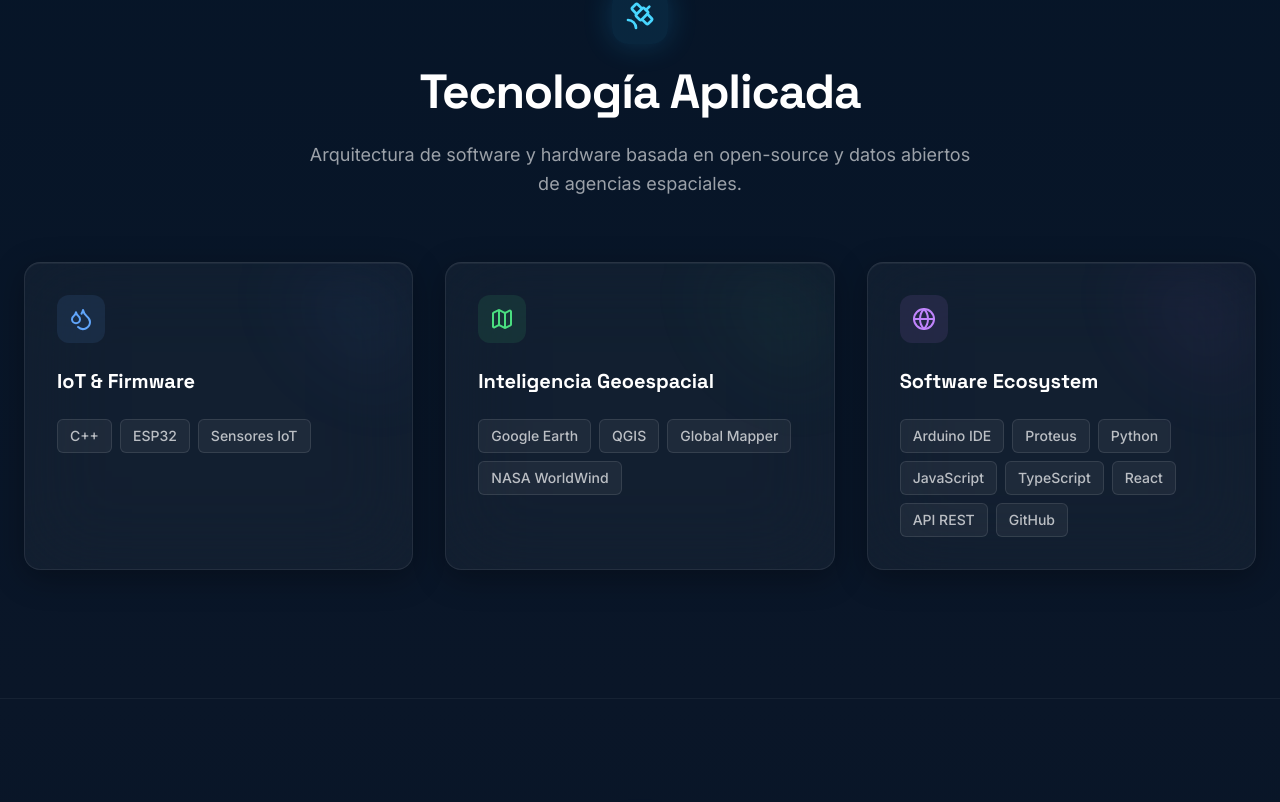
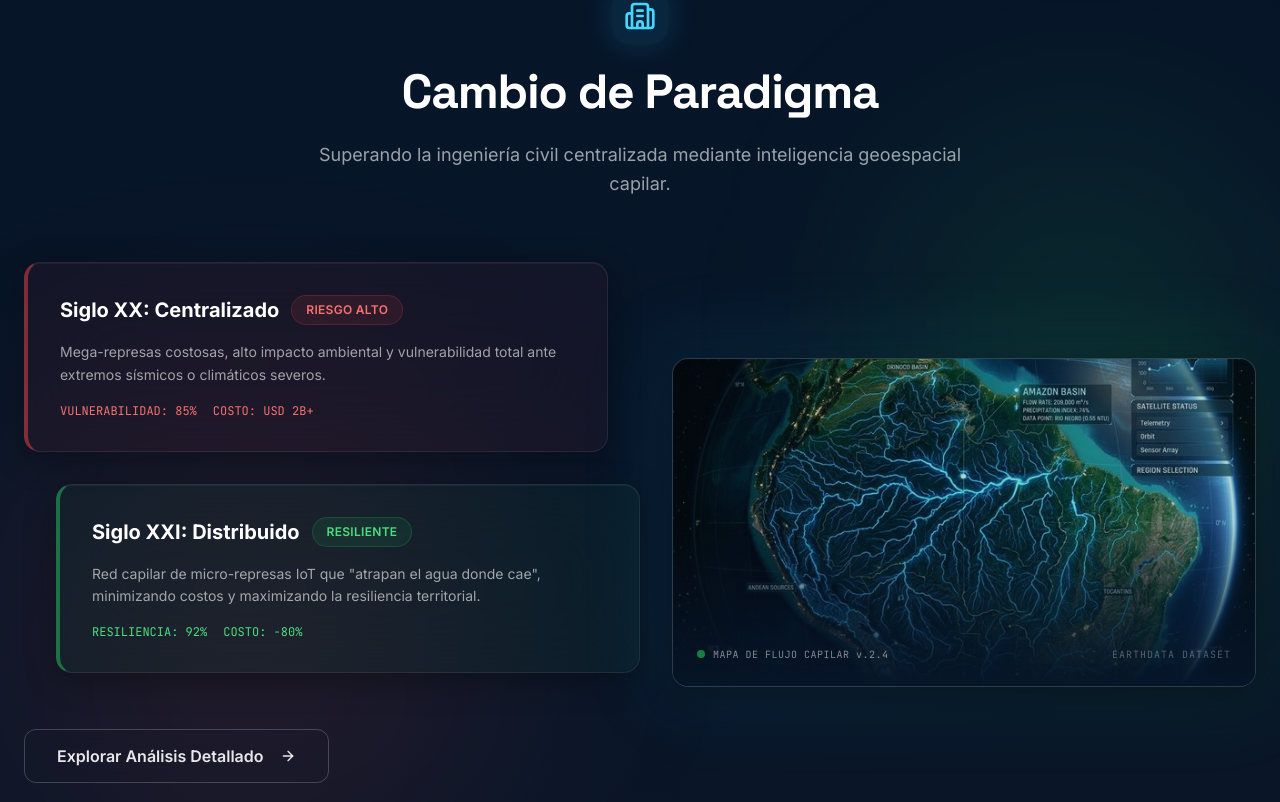
Before and after one commit to ACTECNICAL66/El-Fin-de-los-Ni-os---web, a React (Vite) app in the folder frontend/: page / in a window 1280 px wide. Shown: the part 1658-2460 px from the top of the page. Built offline with nearby package versions, Linux system fonts and the light colour scheme.

Commit message:
feat: add paradigms section to home and fix navigation

```diff
--- a/frontend/src/pages/Home.tsx
+++ b/frontend/src/pages/Home.tsx
@@ -6,9 +6,9 @@ import { useScrollAnimation, useCountUp } from '../hooks/useAnimations'
 import {
     Droplets, Satellite, Target, Globe,
     Map as MapIcon, ChevronRight, Activity, Sprout, ShieldAlert,
-    ArrowRight, Download
+    ArrowRight, Download, BarChart3, Building2, Zap
 } from 'lucide-react'
-import { cuencasData, predictNDVI, techStack, projectTimeline, efficiencyMetrics } from '../data/projectData'
+import { cuencasData, predictNDVI, techStack, efficiencyMetrics, paradigmComparison } from '../data/projectData'
 
 function SectionHeader({ title, subtitle, icon: Icon }: { title: string, subtitle?: string, icon: any }) {
     const { ref, isVisible } = useScrollAnimation()
@@ -170,6 +170,78 @@ export default function Home() {
                 </div>
             </section>
 
+            {/* PARADIGM COMPARISON SECTION - NEW */}
+            <section className="py-32 relative overflow-hidden section-dark">
+                <div className="absolute top-1/2 left-0 w-[500px] h-[500px] bg-red-500/10 rounded-full blur-[120px] pointer-events-none" />
+                <div className="absolute top-1/4 right-0 w-[400px] h-[400px] bg-eco-500/10 rounded-full blur-[100px] pointer-events-none" />
+
+                <div className="max-w-7xl mx-auto px-6 relative z-10">
+                    <SectionHeader
+                        title="Cambio de Paradigma"
+                        subtitle="Superando la ingeniería civil centralizada mediante inteligencia geoespacial capilar."
+                        icon={Building2}
+                    />
+
+                    <div className="grid lg:grid-cols-2 gap-16 items-center">
+                        <div className="space-y-8">
+                            <div className="glass-card p-8 border-l-4 border-l-red-500/50 bg-red-500/5">
+                                <div className="flex items-center gap-3 mb-4">
+                                    <h3 className="text-xl font-bold text-white">Siglo XX: Centralizado</h3>
+                                    <span className="tag-red">RIESGO ALTO</span>
+                                </div>
+                                <p className="text-white/60 text-sm leading-relaxed mb-4">
+                                    Mega-represas costosas, alto impacto ambiental y vulnerabilidad total ante extremos sísmicos o climáticos severos.
+                                </p>
+                                <div className="flex items-center gap-4 text-xs font-mono text-red-400">
+                                    <span>VULNERABILIDAD: 85%</span>
+                                    <span>COSTO: USD 2B+</span>
+                                </div>
+                            </div>
+
+                            <div className="glass-card p-8 border-l-4 border-l-eco-500/50 bg-eco-500/5 translate-x-4 md:translate-x-8">
+                                <div className="flex items-center gap-3 mb-4">
+                                    <h3 className="text-xl font-bold text-white">Siglo XXI: Distribuido</h3>
+                                    <span className="tag-green">RESILIENTE</span>
+                                </div>
+                                <p className="text-white/60 text-sm leading-relaxed mb-4">
+                                    Red capilar de micro-represas IoT que "atrapan el agua donde cae", minimizando costos y maximizando la resiliencia territorial.
+                                </p>
+                                <div className="flex items-center gap-4 text-xs font-mono text-eco-400">
+                                    <span>RESILIENCIA: 92%</span>
+                                    <span>COSTO: -80%</span>
+                                </div>
+                            </div>
+
+                            <div className="pt-6">
+                                <Link to="/paradigmas" className="btn-secondary group">
+                                    Explorar Análisis Detallado
+                                    <ArrowRight className="w-4 h-4 ml-2 group-hover:translate-x-1 transition-transform" />
+                                </Link>
+                            </div>
+                        </div>
+
+                        <div className="relative">
+                            <div className="absolute -inset-4 bg-gradient-to-r from-water-500/20 to-eco-500/20 rounded-3xl blur-2xl opacity-50" />
+                            <div className="glass-card overflow-hidden border-white/10 aspect-video relative">
+                                <img
+                                    src="/nasa_water_basins_satellite_visualization_1779314876453.png"
+                                    alt="Visualización NASA Earthdata"
+                                    className="w-full h-full object-cover opacity-80"
+                                />
+                                <div className="absolute inset-0 bg-gradient-to-t from-nasa-dark via-transparent to-transparent" />
+                                <div className="absolute bottom-6 left-6 right-6 flex items-center justify-between">
+                                    <div className="flex items-center gap-2">
+                                        <div className="w-2 h-2 rounded-full bg-eco-500 animate-pulse" />
+                                        <span className="text-[10px] font-mono text-white/50 tracking-wider">MAPA DE FLUJO CAPILAR v.2.4</span>
+                                    </div>
+                                    <div className="text-[10px] font-mono text-white/30 uppercase tracking-widest">Earthdata Dataset</div>
+                                </div>
+                            </div>
+                        </div>
+                    </div>
+                </div>
+            </section>
+
             {/* TECH STACK */}
             <section className="py-32 relative section-dark">
                 <div className="max-w-7xl mx-auto px-6">
@@ -278,21 +350,21 @@ export default function Home() {
                             {/* Display Result */}
                             <div className="p-10 flex flex-col justify-center items-center relative overflow-hidden">
                                 <div className={`absolute inset-0 bg-gradient-to-br opacity-5 ${prediction.status.includes('Saludable') ? 'from-green-500 to-transparent' :
-                                        prediction.status.includes('Leve') ? 'from-yellow-500 to-transparent' : 'from-red-500 to-transparent'
+                                    prediction.status.includes('Leve') ? 'from-yellow-500 to-transparent' : 'from-red-500 to-transparent'
                                     }`} />
 
                                 <h3 className="text-white/50 uppercase tracking-widest text-sm font-bold mb-4 relative z-10">Valor Predicho (NDVI)</h3>
 
                                 <div className="relative mb-8 text-center z-10">
                                     <span className={`text-[6rem] font-display font-black leading-none bg-clip-text text-transparent bg-gradient-to-b ${prediction.status.includes('Saludable') ? 'from-eco-400 to-eco-600' :
-                                            prediction.status.includes('Leve') ? 'from-yellow-400 to-yellow-600' : 'from-red-400 to-red-600'
+                                        prediction.status.includes('Leve') ? 'from-yellow-400 to-yellow-600' : 'from-red-400 to-red-600'
                                         }`}>
                                         {prediction.ndvi.toFixed(2)}
                                     </span>
                                 </div>
 
                                 <div className={`tag ${prediction.status.includes('Saludable') ? 'tag-green' :
-                                        prediction.status.includes('Leve') ? 'tag-orange' : 'tag-red'
+                                    prediction.status.includes('Leve') ? 'tag-orange' : 'tag-red'
                                     } px-6 py-2 text-sm mb-6 z-10`}>
                                     ESTADO: {prediction.status}
                                 </div>
--- a/frontend/src/pages/NotFound.tsx
+++ b/frontend/src/pages/NotFound.tsx
@@ -1,3 +1,5 @@
+import { Link } from 'react-router-dom'
+
 export default function NotFound() {
     return (
         <div className="min-h-screen flex items-center justify-center section-dark text-center px-6">
@@ -8,9 +10,9 @@ export default function NotFound() {
                 <p className="text-white/60 mb-8">
                     La coordenada satelital que buscas no se encuentra en nuestra base de datos climática.
                 </p>
-                <a href="/" className="btn-primary w-full justify-center">
+                <Link to="/" className="btn-primary w-full justify-center">
                     Volver al Centro de Control
-                </a>
+                </Link>
             </div>
         </div>
     )
```
Also changed, not shown: frontend/public/nasa_water_basins_satellite_visualization_1779314876453.png (added).
